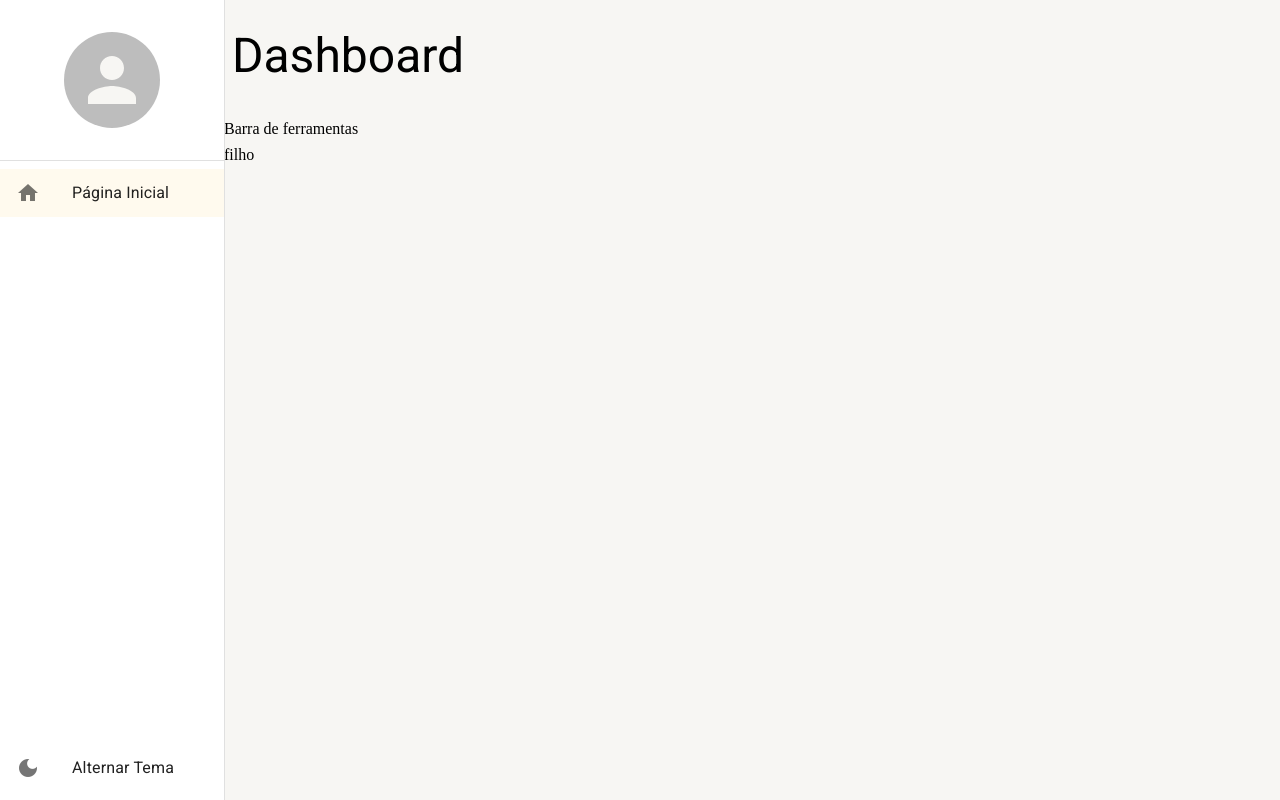
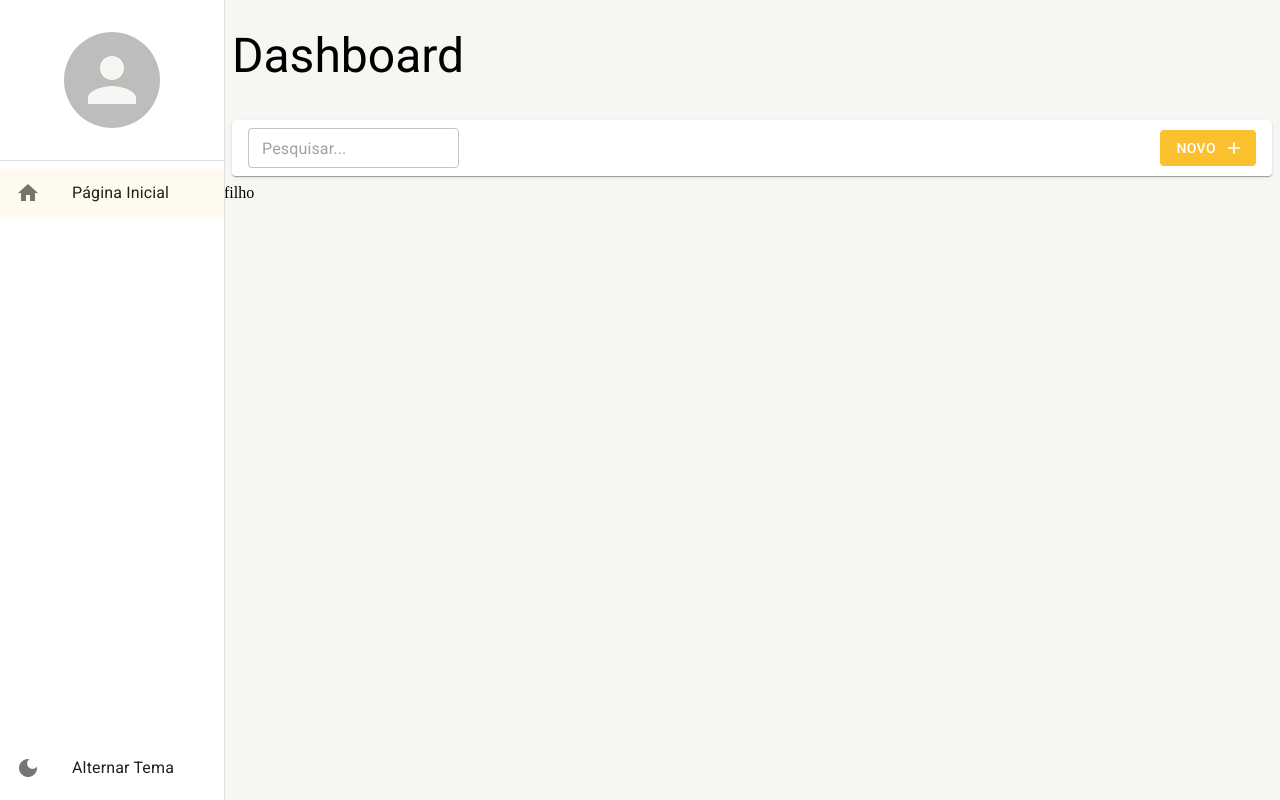
Before and after one commit to raniere57/react-material, a React (Create React App) app: page /pagina-inicial in a window 1280 px wide. Built offline with nearby package versions, Linux system fonts and the light colour scheme.

Commit message:
feat: alterado nome componente barra de ferramenta

```diff
--- a/src/pages/dashboard/Dashboard.tsx
+++ b/src/pages/dashboard/Dashboard.tsx
@@ -1,10 +1,16 @@
+import { FerramentasDaListagem } from '../../shared/components';
 import { LayoutBaseDePaginas } from '../../shared/layouts';
 
 
 export const Dashboard = () => {
 
   return(
-    <LayoutBaseDePaginas titulo='Dashboard' barraDeFerramentas={<>Barra de ferramentas</>} >
+    <LayoutBaseDePaginas
+      titulo='Dashboard'
+      barraDeFerramentas={
+        <FerramentasDaListagem mostrarInputBusca/>
+      }
+    >
       filho
     </LayoutBaseDePaginas>
   );
--- /dev/null
+++ b/src/shared/components/ferramentas-da-listagem/FerramentasDaListagem.tsx
@@ -0,0 +1,64 @@
+import { Box, Button, Icon, Paper, TextField, useTheme } from '@mui/material';
+
+
+interface IFerramentasDaListagemProps {
+  textoDaBusca?: string
+  mostrarInputBusca?: boolean
+  aoMudarTextoDaBusca?: (novoTexto: string) => void
+  textoBotaoNovo?: string
+  mostrarBotaoNovo?: boolean
+  aoClicarEmNovo?: () => void
+}
+
+export const FerramentasDaListagem = ({
+
+  textoDaBusca = '',
+  mostrarInputBusca = false,
+  aoMudarTextoDaBusca,
+  textoBotaoNovo = 'Novo',
+  mostrarBotaoNovo = true,
+  aoClicarEmNovo
+
+}: IFerramentasDaListagemProps
+) => {
+
+  const theme = useTheme();
+
+  return (
+    <Box
+      component={Paper}
+      height={theme.spacing(5)}
+      marginX={1}
+      padding={1}
+      paddingX={2}
+      display='flex'
+      gap={1}
+      alignItems='center'
+    >
+      {mostrarInputBusca && (
+        <TextField
+          size='small'
+          placeholder='Pesquisar...'
+          value={textoDaBusca}
+          onChange={(e) => aoMudarTextoDaBusca?.(e.target.value)}
+        />
+      )}
+      <Box
+        flex={1}
+        display='flex'
+        justifyContent='end'
+      >
+        {mostrarBotaoNovo && (
+          <Button
+            variant='contained'
+            disableElevation
+            onClick={aoClicarEmNovo}
+            endIcon={<Icon>add</Icon>}
+          >
+            {textoBotaoNovo}
+          </Button>
+        )}
+      </Box>
+    </Box>
+  );
+};
--- a/src/shared/components/index.ts
+++ b/src/shared/components/index.ts
@@ -1 +1,2 @@
 export * from './menu-lateral/MenuLateral';
+export * from './ferramentas-da-listagem/FerramentasDaListagem';
```
